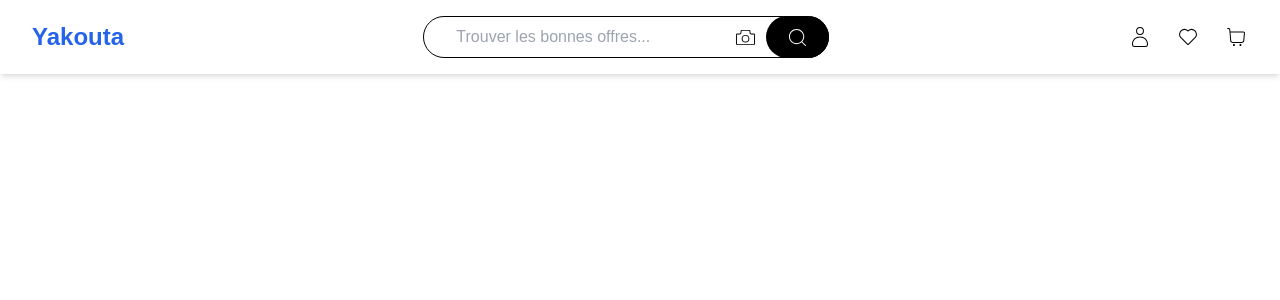
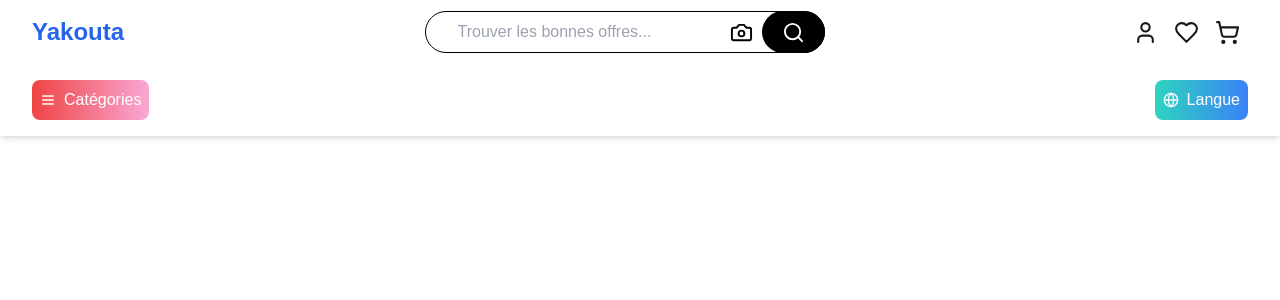
Before and after one commit to AchrafMajidi/E-commerce-frontend, a Next.js app: page / in a window 1280 px wide. Shown: the top 300 px of the page. Built offline with nearby package versions, Linux system fonts and the light colour scheme.

Commit message:
new changes

```diff
--- a/package.json
+++ b/package.json
@@ -11,9 +11,11 @@
   "dependencies": {
     "@heroicons/react": "^2.1.5",
     "autoprefixer": "^10.4.20",
+    "lucide-react": "^0.453.0",
     "next": "14.2.15",
     "react": "^18",
     "react-dom": "^18",
+    "react-feather": "^2.0.10",
     "react-icons": "^5.3.0"
   },
   "devDependencies": {
--- a/src/app/components/layout/Navbar.jsx
+++ b/src/app/components/layout/Navbar.jsx
@@ -1,6 +1,6 @@
 import React, { useState, useEffect } from 'react';
 import Link from 'next/link';
-import { CiHeart, CiSearch, CiUser, CiCamera, CiShoppingCart } from "react-icons/ci";
+import { Search, User, Heart, ShoppingCart, Camera, ArrowLeft, Mic, Globe, Menu } from "lucide-react"
 import { AiOutlineClose } from "react-icons/ai";
 
 const Navbar = () => {
@@ -38,10 +38,10 @@ const Navbar = () => {
             className="w-full px-4 py-2 pr-24 pl-8 border border-black rounded-full focus:outline-none focus:ring-2 focus:ring-black"
           />
           <button className="absolute right-14 top-0 bottom-0 px-4 text-black rounded-lg focus:outline-none">
-            <CiCamera size={23} />
+            <Camera size={23} />
           </button>
           <button className="absolute right-0 top-0 bottom-0 px-5 bg-black text-white rounded-full focus:outline-none">
-            <CiSearch size={23} />
+            <Search size={23} />
           </button>
           {searchValue && (
             <button
@@ -56,13 +56,13 @@ const Navbar = () => {
         {/* Icônes pour desktop */}
         <div className="hidden md:flex items-center space-x-6">
           <Link href="/profile" className="relative">
-            <CiUser size={24} className="text-black" />
+            <User size={24} className="text-black" />
           </Link>
           <Link href="/favorites" className="relative">
-            <CiHeart size={24} className="text-black" />
+            <Heart size={24} className="text-black" />
           </Link>
           <Link href="/cart" className="relative">
-            <CiShoppingCart size={24} className="text-black" />
+            <ShoppingCart size={24} className="text-black" />
           </Link>
         </div>
       </div>
@@ -79,11 +79,11 @@ const Navbar = () => {
               className="w-full px-4 py-2 pr-20 border border-gray-300 rounded-full focus:outline-none focus:ring-2 focus:ring-black"
             />
             <button className="absolute right-14 top-0 bottom-0 px-4 text-black rounded-lg focus:outline-none">
-              <CiCamera size={23} />
+              <Camera size={23} />
             </button>
             <button className="absolute right-0 top-0 bottom-0 px-5 bg-black text-white rounded-full focus:outline-none"
             onClick={handleSearchClick}>
-              <CiSearch size={23} />
+              <Search size={23} />
             </button>
             {searchValue && (
               <button
@@ -97,19 +97,19 @@ const Navbar = () => {
         ) : (
           <div className="flex items-center space-x-6 ">
             <Link href="/favorites">
-              <CiHeart size={24} className="text-black" />
+              <Heart size={24} className="text-black" />
             </Link>
             <Link href="/cart">
-              <CiShoppingCart size={24} className="text-black" />
+              <ShoppingCart size={24} className="text-black" />
             </Link>
             <Link href="/profile">
-              <CiUser size={24} className="text-black" />
+              <User size={24} className="text-black" />
             </Link>
             <button
               onClick={handleSearchClick}
               className="px-5 bg-black text-white rounded-full focus:outline-none"
             >
-              <CiSearch size={23} />
+              <Search size={23} />
             </button>
           </div>
         )}
--- /dev/null
+++ b/src/app/components/layout/header.tsx
@@ -0,0 +1,210 @@
+"use client";
+
+import React, { useState, useEffect } from "react";
+import {
+  Search, User, Heart, ShoppingCart, Camera, ArrowLeft, Mic, Globe, Menu,
+} from "lucide-react";
+import { AiOutlineClose } from "react-icons/ai";
+import { Check } from "react-feather"; // Pour l’icône de checkmark
+
+// Déclaration des types des props
+interface SearchBarProps {
+  searchValue: string;
+  setSearchValue: (value: string) => void;
+  placeholder: string; // Définit le type string pour le placeholder
+}
+
+function SearchBar({ searchValue, setSearchValue, placeholder }: SearchBarProps) {
+  return (
+    <div className="relative w-[400px]">
+      <input
+        type="text"
+        value={searchValue}
+        onChange={(e) => setSearchValue(e.target.value)}
+        placeholder={placeholder}
+        className="w-full px-4 py-2 pr-24 pl-8 border border-black rounded-full focus:outline-none focus:ring-2 focus:ring-black"
+      />
+      <button className="absolute right-14 top-0 bottom-0 px-4 text-black rounded-lg focus:outline-none">
+        <Camera size={23} />
+      </button>
+      <button className="absolute right-0 top-0 bottom-0 px-5 bg-black text-white rounded-full focus:outline-none">
+        <Search size={23} />
+      </button>
+      {searchValue && (
+        <button
+          className="absolute left-2 my-auto top-0 bottom-0 pl-1 text-black focus:outline-none"
+          onClick={() => setSearchValue("")}
+        >
+          <AiOutlineClose size={20} />
+        </button>
+      )}
+    </div>
+  );
+}
+
+export default function Header() {
+  const [searchValue, setSearchValue] = useState("");
+  const [placeholderIndex, setPlaceholderIndex] = useState(0);
+  const [isSearchOpen, setIsSearchOpen] = useState(false);
+  const [isCategoriesOpen, setIsCategoriesOpen] = useState(false);
+  const [isLanguageOpen, setIsLanguageOpen] = useState(false);
+  const [selectedLanguage, setSelectedLanguage] = useState("Français");
+
+  const placeholders = [
+    "Cherchez-vous quelque chose?...",
+    "Produits naturels...",
+    "Trouver les bonnes offres...",
+    "Vêtements pour femmes..."
+  ];
+
+  useEffect(() => {
+    const interval = setInterval(() => {
+      setPlaceholderIndex((prevIndex) => (prevIndex + 1) % placeholders.length);
+    }, 3000);
+
+    return () => clearInterval(interval);
+  }, [placeholders.length]);
+
+  useEffect(() => {
+    const handleResize = () => {
+      if (window.innerWidth >= 640) {
+        setIsSearchOpen(false); // Réinitialiser isSearchOpen sur les écrans plus grands
+      }
+    };
+
+    window.addEventListener("resize", handleResize);
+    return () => {
+      window.removeEventListener("resize", handleResize);
+    };
+  }, []);
+
+  const toggleCategoriesMenu = () => {
+    setIsCategoriesOpen(!isCategoriesOpen);
+  };
+
+  const toggleLanguageMenu = () => {
+    setIsLanguageOpen(!isLanguageOpen);
+  };
+
+  const handleLanguageSelect = (lang: string) => {
+    setSelectedLanguage(lang);
+    setIsLanguageOpen(false); // Fermer le menu après sélection
+  };
+
+  return (
+    <header className="bg-white shadow-md">
+      <nav className="w-full mx-auto px-4 sm:px-6 lg:px-8">
+        <div className="flex justify-between h-16">
+          {!isSearchOpen && (
+            <div className="flex-shrink-0 flex items-center">
+              <span className="text-2xl font-bold text-blue-600">Yakouta</span>
+            </div>
+          )}
+
+          {/* Barre de recherche pour les écrans plus grands */}
+          <div className="hidden sm:flex-1 sm:flex sm:items-center sm:justify-center">
+            <SearchBar
+              searchValue={searchValue}
+              setSearchValue={setSearchValue}
+              placeholder={placeholders[placeholderIndex]}
+            />
+          </div>
+
+          {/* Icônes pour les écrans plus grands */}
+          <div className="hidden sm:flex items-center">
+            <button className="bg-transparent border-none p-2">
+              <User size={25} />
+            </button>
+            <button className="bg-transparent border-none p-2">
+              <Heart size={25} />
+            </button>
+            <button className="bg-transparent border-none p-2">
+              <ShoppingCart size={25} />
+            </button>
+          </div>
+
+          {/* Menu et recherche pour les petits écrans */}
+          <div className="flex items-center sm:hidden">
+            <div className="flex items-center w-full">
+              {isSearchOpen ? (
+                <>
+                  <button className="p-2" onClick={() => setIsSearchOpen(false)}>
+                    <ArrowLeft size={25} />
+                  </button>
+                  <SearchBar
+                    searchValue={searchValue}
+                    setSearchValue={setSearchValue}
+                    placeholder={placeholders[placeholderIndex]}
+                  />
+                </>
+              ) : (
+                <>
+                  <button className="p-2" onClick={() => setIsSearchOpen(true)}>
+                    <Search size={25} />
+                  </button>
+                  <button className="p-2">
+                    <User size={25} />
+                  </button>
+                  <button className="p-2">
+                    <Heart size={25} />
+                  </button>
+                  <button className="p-2">
+                    <ShoppingCart size={25} />
+                  </button>
+                </>
+              )}
+            </div>
+          </div>
+        </div>
+      </nav>
+
+      <div className="w-full mx-auto px-4 sm:px-6 lg:px-8 py-4">
+        <div className="flex justify-between items-center">
+          {/* Menu Catégories */}
+          <div className="relative">
+            <button
+              onClick={toggleCategoriesMenu}
+              className="bg-gradient-to-r from-red-500 to-pink-300 text-white p-2 rounded-lg border-none hover:from-purple-600 hover:to-pink-600 flex items-center"
+            >
+              <Menu className="mr-2 h-4 w-4" />
+              Catégories
+            </button>
+            {isCategoriesOpen && (
+              <ul className="absolute mt-2 w-48 bg-white shadow-lg rounded-lg py-1">
+                <li className="px-4 py-2 hover:bg-gray-200 cursor-pointer">Électronique</li>
+                <li className="px-4 py-2 hover:bg-gray-200 cursor-pointer">Mode</li>
+                <li className="px-4 py-2 hover:bg-gray-200 cursor-pointer">Maison & Jardin</li>
+                <li className="px-4 py-2 hover:bg-gray-200 cursor-pointer">Sports & Loisirs</li>
+              </ul>
+            )}
+          </div>
+
+          {/* Menu Langue */}
+          <div className="relative">
+            <button
+              onClick={toggleLanguageMenu}
+              className="bg-gradient-to-r from-teal-400 to-blue-500 text-white p-2 rounded-lg border-none hover:from-teal-500 hover:to-blue-600 flex items-center"
+            >
+              <Globe className="mr-2 h-4 w-4" />
+              Langue
+            </button>
+            {isLanguageOpen && (
+              <ul className="absolute mt-2 right-0 w-48 bg-white shadow-lg rounded-lg py-1">
+                {["Français", "Deutsch"].map((lang) => (
+                  <li
+                    key={lang}
+                    onClick={() => handleLanguageSelect(lang)}
+                    className="px-4 py-2 hover:bg-gray-200 cursor-pointer flex justify-between items-center"
+                  >
+                    {lang}
+                    {selectedLanguage === lang && <Check className="h-4 w-4 text-teal-500" />}
+                  </li>
+                ))}
+              </ul>
+            )}
+          </div>
+        </div>
+      </div>
+    </header>
+  );
+}
--- a/src/app/page.tsx
+++ b/src/app/page.tsx
@@ -1,13 +1,14 @@
 // src/app/page.tsx
 "use client";
 import React from "react";
-import Navbar from "./components/layout/Navbar"; // Ensure correct path based on your structure
+import Navbar from "./components/layout/Navbar";
 import Image from "next/image";
+import Header from "./components/layout/header";
 
 export default function Home() {
   return (
     <div>
-      <Navbar />
+      <Header />
 
     </div>
   );
```
Also changed, not shown: 1 other file (tests, documents, lock files or other folders).
